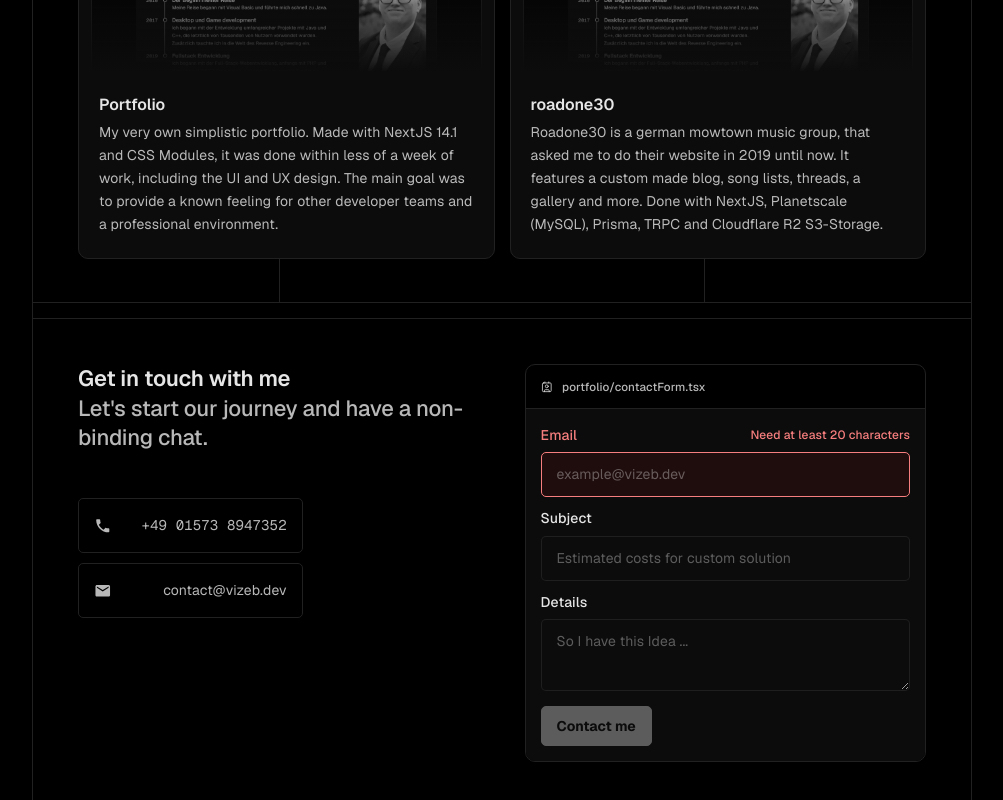
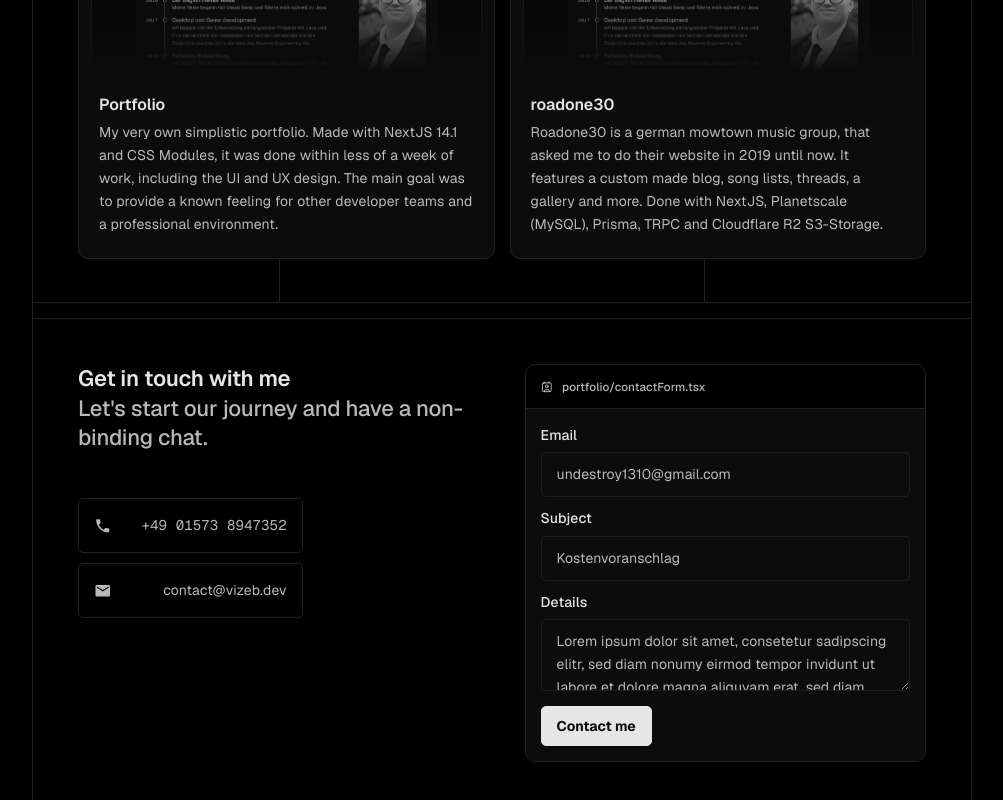
Before and after one commit to aparx/portfolio, a Next.js app: page /en in a window 1280 px wide. Shown: the part 2056-2856 px from the top of the page, without its empty margins (138-1141 px from the left). Built offline with nearby package versions, Linux system fonts and the light colour scheme.

Commit message:
feat: resend integration for contact form + overall cleanup & visual improvements

```diff
--- a/src/app/[locale]/_partial/contactBox/contactBox.module.css
+++ b/src/app/[locale]/_partial/contactBox/contactBox.module.css
@@ -52,6 +52,7 @@
 }
 
 .root > *:last-child > form {
+  position: relative;
   display: flex;
   flex-direction: column;
   gap: var(--spacing-1);
@@ -59,6 +60,7 @@
   padding: var(--spacing-2);
   width: calc(100% - calc(2 * var(--spacing-2)));
   margin: 0 auto;
+  overflow: hidden;
 }
 
 .root label {
@@ -105,6 +107,7 @@
 .root textarea {
   resize: vertical;
   min-height: 50px;
+  max-height: 150px;
 }
 
 .root form > footer {
@@ -135,7 +138,61 @@
   );
 }
 
-.root label[data-invalid="true"] input:not(:focus-visible),
-.root label[data-invalid="true"] textarea:not(:focus-visible) {
-  color: var(--color-destructive-lighter);
+.submitConfirmation {
+  --transition-time: 0.5s;
+  position: absolute;
+  inset: 10px;
+  padding: var(--spacing-5);
+  display: flex;
+  flex-direction: column;
+  align-items: center;
+  justify-content: center;
+  gap: var(--spacing-0);
+  background: var(--color-primary-darkest);
+  border: 1px dashed var(--color-primary);
+  color: var(--color-primary);
+  border-radius: var(--spacing-0);
+  animation: submitConfirmBackground var(--transition-time) forwards;
+  z-index: 1;
 }
+
+.submitConfirmation > * {
+  text-align: center;
+  animation: submitConfirmForeground calc(3 * var(--transition-time)) forwards;
+}
+
+.submitConfirmation > *:first-child {
+  display: flex;
+  align-items: center;
+  font-size: var(--fs-2);
+  font-weight: 500;
+  gap: var(--spacing-1);
+}
+
+.submitConfirmation > *:last-child {
+  font-size: var(--fs-1);
+  color: var(--color-emphasis-medium);
+  margin-top: auto;
+}
+
+@keyframes submitConfirmBackground {
+  from {
+    scale: 1.25;
+    opacity: 0;
+  }
+  to {
+    scale: 1;
+    opacity: 1;
+  }
+}
+
+@keyframes submitConfirmForeground {
+  from {
+    opacity: 0;
+    scale: 1.1;
+  }
+  to {
+    opacity: 1;
+    scale: 1;
+  }
+}
--- a/src/app/[locale]/_partial/contactBox/contactBox.tsx
+++ b/src/app/[locale]/_partial/contactBox/contactBox.tsx
@@ -1,9 +1,14 @@
+"use client";
 import { Button, TextFont } from "@/components";
 import { useTranslations } from "next-intl";
-import { InputHTMLAttributes, useId } from "react";
+import { ComponentPropsWithoutRef, InputHTMLAttributes, useId } from "react";
+import { useFormState, useFormStatus } from "react-dom";
+import { IoMdCheckmarkCircleOutline } from "react-icons/io";
 import { LuContact } from "react-icons/lu";
 import { MdEmail, MdPhone } from "react-icons/md";
 import { GridBox } from "../../_components";
+import { saveContactForm } from "../../actions";
+import { contactFormSchema } from "../../schemas";
 import css from "./contactBox.module.css";
 
 export function ContactBox() {
@@ -44,37 +49,87 @@ export function ContactBox() {
 
 function Form() {
   const t = useTranslations("index.Contact");
+  const shape = contactFormSchema.shape;
+  const [state, formAction] = useFormState(saveContactForm, null);
+  const hasSubmitted = state?.status === "success";
 
   return (
-    <form>
+    <form action={formAction}>
+      {hasSubmitted && (
+        <p aria-live="polite" className={css.submitConfirmation}>
+          <div>
+            <IoMdCheckmarkCircleOutline />
+            Thanks for contacting me.
+          </div>
+          <div>I will come back to you as fast as possible.</div>
+          <div>A copy was sent to your inbox.</div>
+        </p>
+      )}
       <Field
         as="input"
         type="text"
+        name="email"
         label={t("fields.email.label")}
         placeholder={t("fields.email.placeholder")}
-        pattern="^[\w-\.]+@([\w-]+\.)+[\w-]{2,4}$"
-        error="Need at least 20 characters"
-        required
+        error={state?.fieldErrors?.email}
+        defaultValue={state?.fieldValues?.email || "undestroy1310@gmail.com"}
+        minLength={shape.email.minLength ?? undefined}
+        maxLength={shape.email.maxLength ?? undefined}
+        required={!shape.subject.isOptional()}
+        disabled={hasSubmitted}
+        aria-hidden={hasSubmitted}
       />
       <Field
         as="input"
         type="text"
+        name="subject"
         label={t("fields.subject.label")}
         placeholder={t("fields.subject.placeholder")}
-        required
+        error={state?.fieldErrors?.subject}
+        defaultValue={state?.fieldValues?.subject || "Kostenvoranschlag"}
+        minLength={shape.subject.minLength ?? undefined}
+        maxLength={shape.subject.maxLength ?? undefined}
+        required={!shape.subject.isOptional()}
+        disabled={hasSubmitted}
       />
       <Field
         as="textarea"
+        name="body"
         label={t("fields.details.label")}
         placeholder={t("fields.details.placeholder")}
-        required
+        error={state?.fieldErrors?.body}
+        defaultValue={
+          state?.fieldValues?.body ||
+          "Lorem ipsum dolor sit amet, consetetur sadipscing elitr, sed diam nonumy eirmod tempor invidunt ut labore et dolore magna aliquyam erat, sed diam voluptua. At vero eos et accusam et justo duo dolores et ea rebum. Stet clita kasd gubergren."
+        }
+        minLength={shape.body.minLength ?? undefined}
+        maxLength={shape.body.maxLength ?? undefined}
+        required={!shape.subject.isOptional()}
+        disabled={hasSubmitted}
       />
       <footer>
-        <Button type="submit" appearance="cta" disabled>
-          {t("submit")}
-        </Button>
+        <Submit disabled={hasSubmitted} />
       </footer>
     </form>
+  );
+}
+
+function Submit({
+  disabled,
+  ...restProps
+}: Omit<ComponentPropsWithoutRef<"button">, "type">) {
+  const t = useTranslations("index.Contact");
+  const { pending } = useFormStatus();
+
+  return (
+    <Button
+      type="submit"
+      appearance="cta"
+      disabled={disabled || pending}
+      {...restProps}
+    >
+      {t("submit")}
+    </Button>
   );
 }
 
@@ -82,6 +137,7 @@ function Field({
   as: Component,
   label,
   error,
+  disabled,
   ...restProps
 }: Omit<
   InputHTMLAttributes<HTMLInputElement | HTMLTextAreaElement>,
@@ -91,11 +147,14 @@ function Field({
   label: React.ReactNode;
   error?: string | string[] | null;
 }) {
+  const { pending } = useFormStatus();
+
   return (
     <Label label={label} error={error}>
       {({ errorId }) => (
         <Component
           {...restProps}
+          disabled={disabled || pending}
           aria-invalid={errorId != null}
           aria-errormessage={errorId}
         />
--- /dev/null
+++ b/src/app/[locale]/actions.ts
@@ -0,0 +1,44 @@
+"use server";
+
+import { ContactEmail } from "@/components";
+import { nonNull } from "@/utils";
+import { Resend } from "resend";
+import { contactFormSchema } from "./schemas";
+
+export async function saveContactForm(lastState: any, formData: FormData) {
+  const inputFields = {
+    email: formData.get("email")?.toString(),
+    subject: formData.get("subject")?.toString(),
+    body: formData.get("body")?.toString(),
+  };
+  const validatedFields = contactFormSchema.safeParse(inputFields);
+  if (!validatedFields.success)
+    return {
+      status: "error",
+      fieldErrors: validatedFields.error.flatten().fieldErrors,
+      fieldValues: inputFields,
+    } as const;
+
+  const resend = new Resend(process.env.RESEND_API_KEY);
+  const result = await Promise.all([
+    await resend.emails.send({
+      from: `Vinzent <${process.env.ORIGIN_EMAIL}>`,
+      to: validatedFields.data.email,
+      subject: "Thank you for contacting me.",
+      react: ContactEmail(validatedFields.data),
+    }),
+    await resend.emails.send({
+      from: `noreply <${process.env.ORIGIN_EMAIL}>`,
+      to: process.env.REDIRECT_EMAIL!,
+      subject: `Contact Form: ${validatedFields.data.subject}`,
+      react: ContactEmail({ ...validatedFields.data, includeEmail: true }),
+    }),
+  ]);
+
+  const errors = result.map((x) => x.error).filter(nonNull);
+  if (errors.length !== 0) {
+    console.error("Error sending email", errors);
+    return { status: "error", error: "Could not send email" };
+  }
+  return { status: "success" };
+}
--- a/src/app/[locale]/globals.css
+++ b/src/app/[locale]/globals.css
@@ -8,6 +8,7 @@
 
   /** <---> Colors <---> */
   --color-primary: #64b5e2;
+  --color-primary-darkest: #09161d;
   --color-accent-0: #000000;
   --color-accent-1: #0c0c0c;
   --color-accent-2: #131313;
--- /dev/null
+++ b/src/app/[locale]/schemas.ts
@@ -0,0 +1,7 @@
+import { z } from "zod";
+
+export const contactFormSchema = z.object({
+  email: z.string().email().max(100),
+  subject: z.string().min(3).max(100),
+  body: z.string().min(20).max(500),
+});
--- /dev/null
+++ b/src/components/contactEmail/contactEmail.tsx
@@ -0,0 +1,72 @@
+import { contactFormSchema } from "@/app/[locale]/schemas";
+import { z } from "zod";
+
+const COLORS = {
+  primary: "#64b5e2",
+  accent: ["#000000", "#0c0c0c", "#131313", "#404040"],
+  emphasis: {
+    high: "rgb(230, 230, 230)",
+    medium: "rgba(230, 230, 230, 0.8)",
+  },
+} as const;
+
+const SPACING = [5, 10, 15, 30, 40] as const;
+
+export type ContactEmailProps = z.infer<typeof contactFormSchema> & {
+  includeEmail?: boolean;
+};
+
+export function ContactEmail({
+  includeEmail,
+  email,
+  subject,
+  body,
+}: Readonly<ContactEmailProps>) {
+  return (
+    <div
+      style={{
+        textAlign: "center",
+        color: COLORS.emphasis.high,
+        margin: "auto",
+        padding: SPACING[4],
+        background: COLORS.accent[1],
+        borderRadius: SPACING[1],
+        width: 500,
+      }}
+    >
+      <h1 style={{ color: COLORS.emphasis.high }}>Thanks for contacting me.</h1>
+      <h2>I will come back to you as fast as possible.</h2>
+      <div
+        style={{
+          marginTop: SPACING[4],
+          border: `1px solid ${COLORS.accent[3]}`,
+          textAlign: "left",
+        }}
+      >
+        {includeEmail && <Field label="Email" value={email} />}
+        <Field label="Subject" value={subject} />
+        <Field label="Body" value={body} />
+      </div>
+      <div
+        style={{
+          textAlign: "left",
+          color: COLORS.emphasis.medium,
+          marginTop: SPACING[4],
+          width: "100%",
+        }}
+      >
+        <p>Please do not reply to this email.</p>
+        Sincerly, <strong>Vinzent</strong>
+      </div>
+    </div>
+  );
+}
+
+function Field({ label, value }: { label: string; value: string }) {
+  return (
+    <div style={{ padding: `${SPACING[2]}px ${SPACING[3]}px` }}>
+      <h3>{label}</h3>
+      <p style={{ color: COLORS.emphasis.medium }}>{value}</p>
+    </div>
+  );
+}
--- /dev/null
+++ b/src/components/contactEmail/index.ts
@@ -0,0 +1 @@
+export * from "./contactEmail";
--- a/src/components/index.ts
+++ b/src/components/index.ts
@@ -1,2 +1,3 @@
 export * from "./button";
+export * from "./contactEmail";
 export * from "./textFont";
```
Also changed, not shown: package.json (+7 -5 lines), 1 other file (tests, documents, lock files or other folders).
